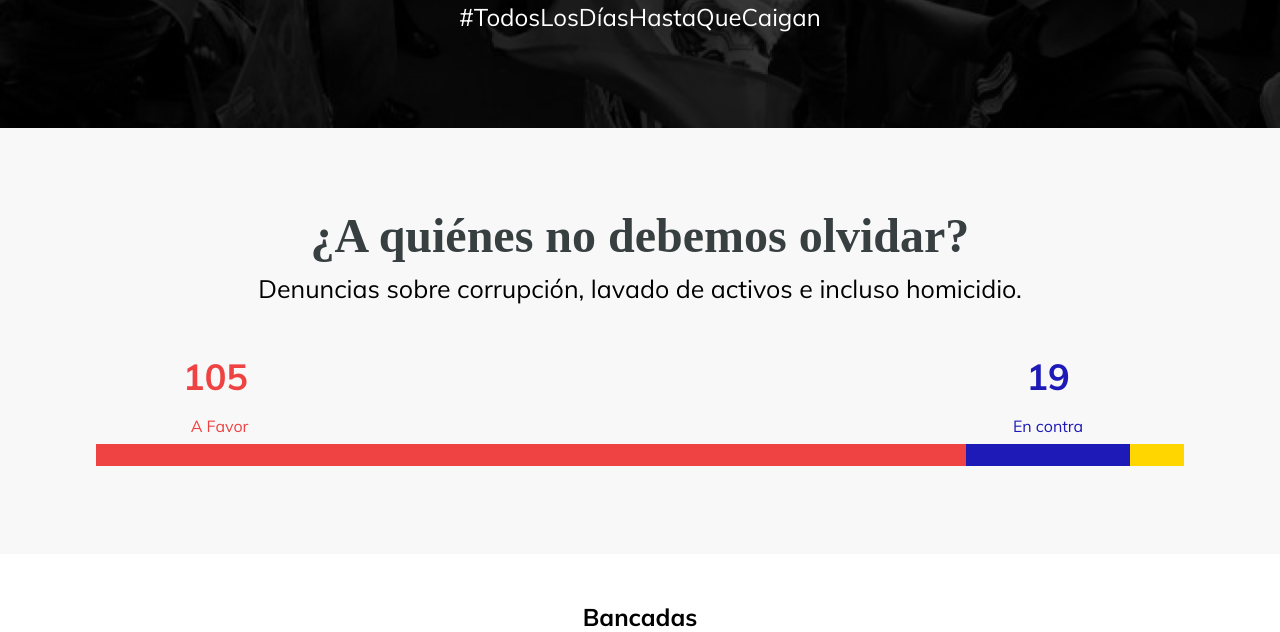
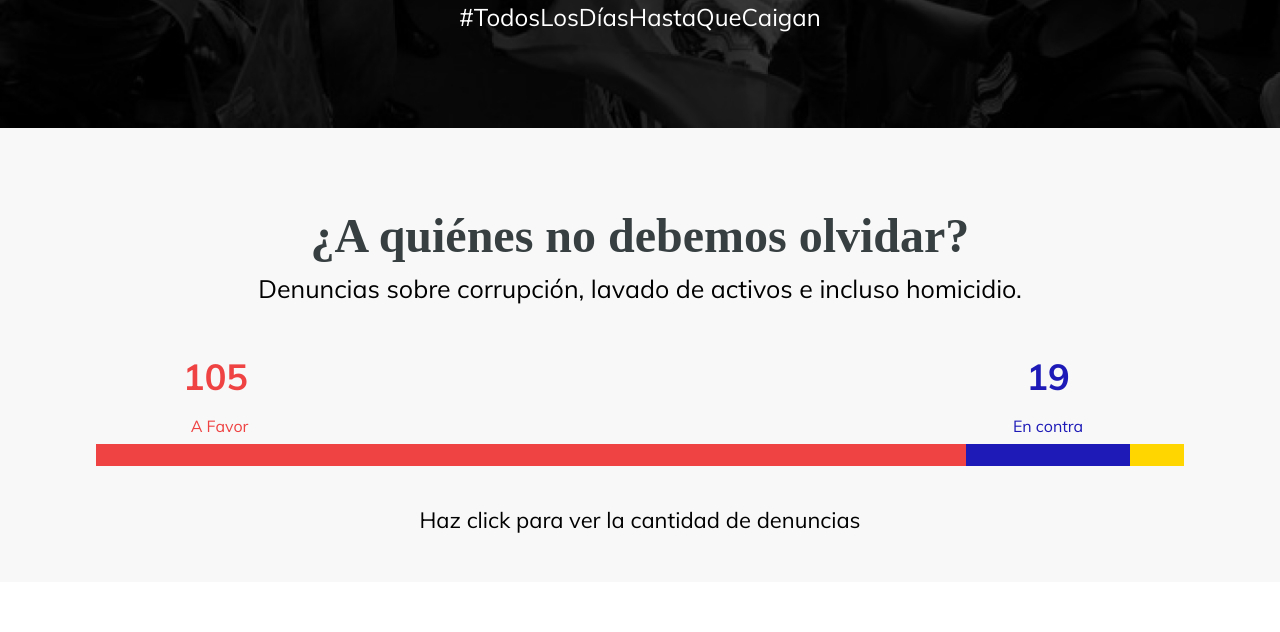
Before and after one commit to openpolitica/golpistas.pe, a Next.js app: page / in a window 1280 px wide. Shown: the part 1681-2313 px from the top of the page. Built offline with nearby package versions, Linux system fonts and the light colour scheme; no server answers; a web font is replaced by a local one.

Commit message:
Add cta text

```diff
--- a/components/Votes.js
+++ b/components/Votes.js
@@ -26,6 +26,7 @@ export default function Votes() {
           <div className={styles.yellowBlock} />
         </div>
       </div>
+      <p className={styles.cta}>Haz click para ver la cantidad de denuncias</p>
     </div>
   );
 }
--- a/pages/_document.js
+++ b/pages/_document.js
@@ -1,6 +1,4 @@
 import Document, { Html, Head, Main, NextScript } from "next/document";
-
-const TRACKING_ID = "G-8XGZ3G6R1S";
 
 class MyDocument extends Document {
   static async getInitialProps(ctx) {
--- a/styles/Votes.module.css
+++ b/styles/Votes.module.css
@@ -1,7 +1,7 @@
 .votes {
   padding: 3rem 6rem;
   width: 100%;
-  background-color: #F8F8F8;
+  background-color: #f8f8f8;
 }
 
 .title {
@@ -9,6 +9,12 @@
   color: #373f41;
   font-size: 48px;
   margin-bottom: 10px;
+  text-align: center;
+}
+
+.cta {
+  font-size: 22px;
+  margin: 0;
   text-align: center;
 }
 
```
